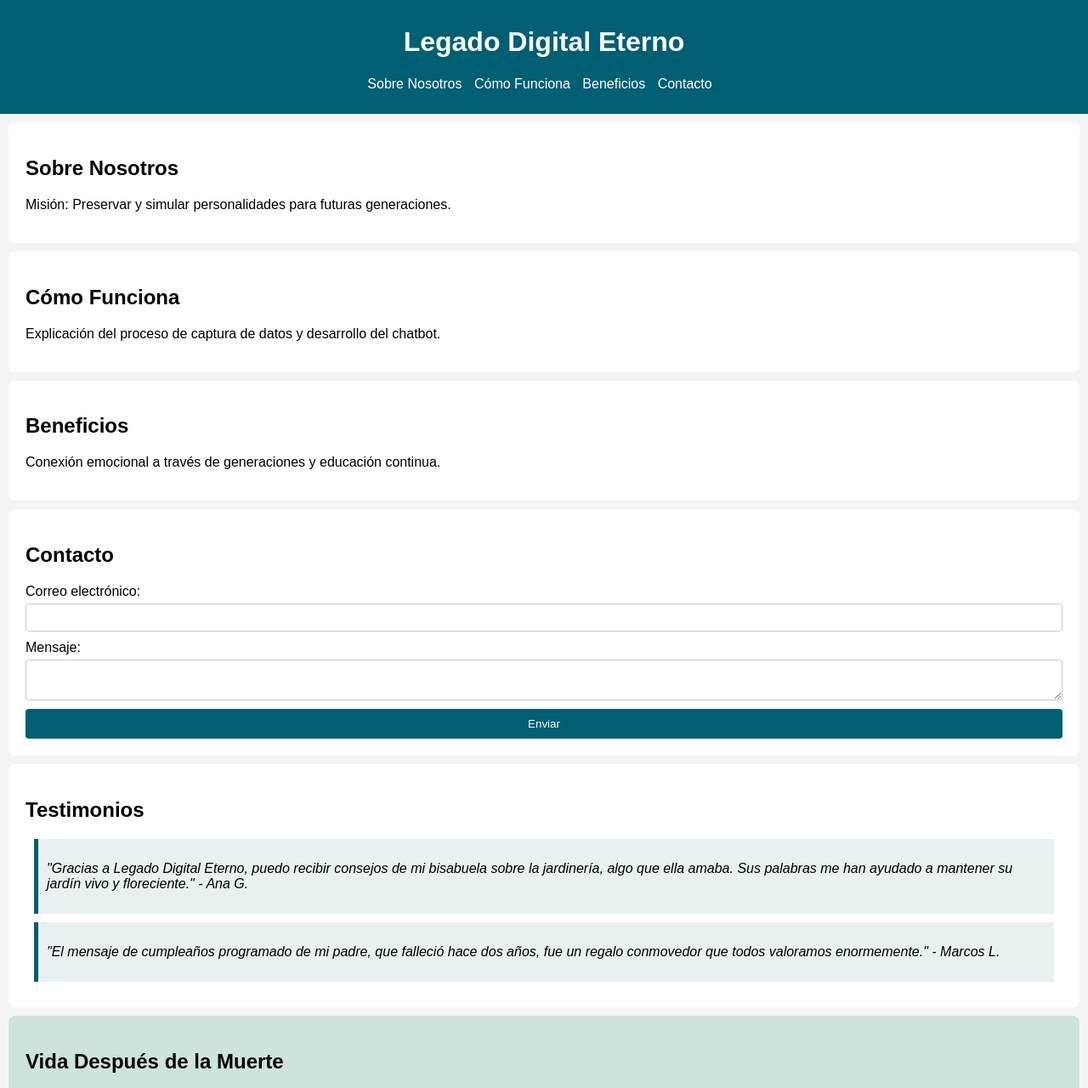
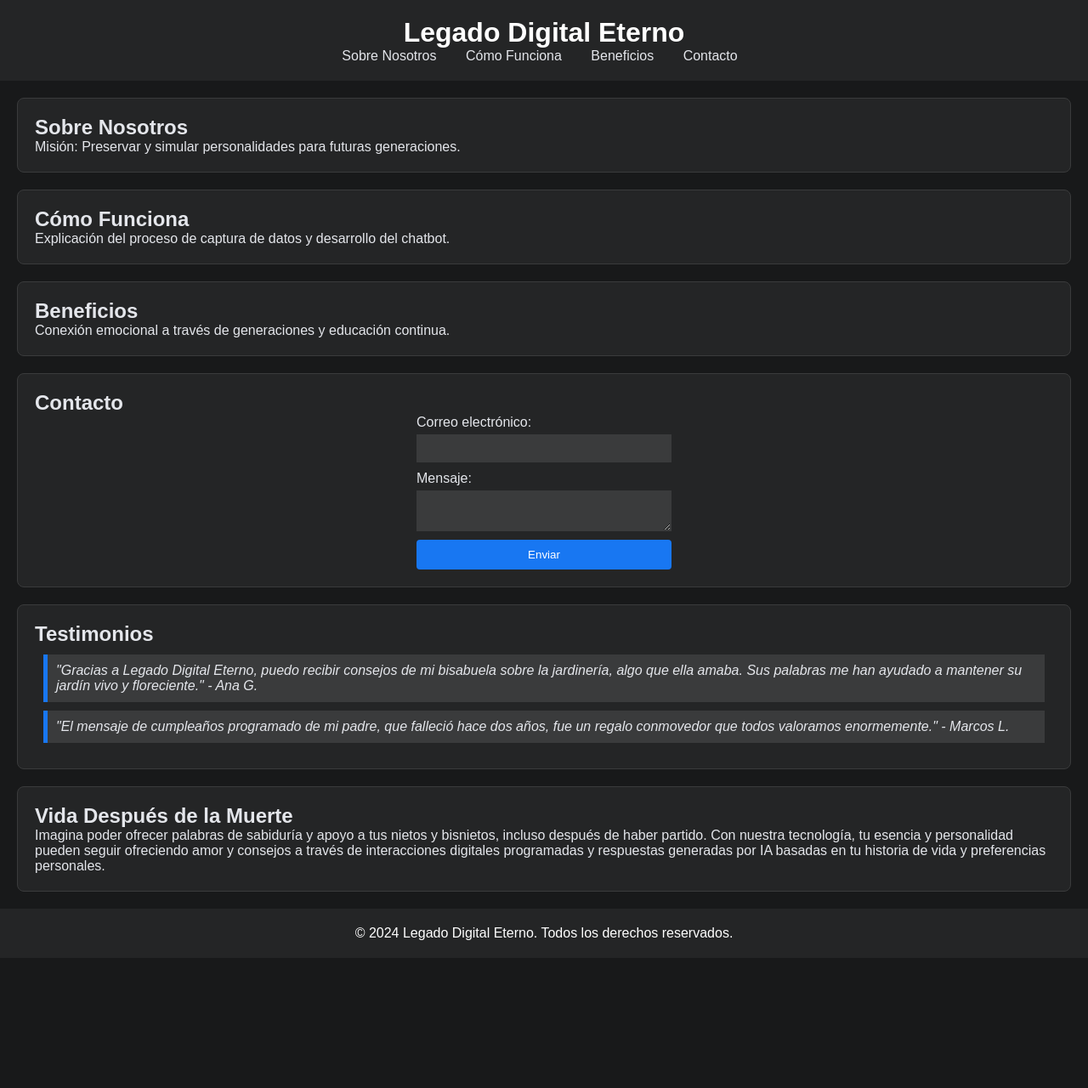
Before and after one commit to GaedoC/LegadoDigitalEterno, a plain HTML site: page index.html in a window 1280 px wide. Shown: the top 1280 px of the page at 85% size. After the commit the page ends 1127 px from the top, so only its background shows below. Drawn offline with Linux system fonts and the light colour scheme.

Commit message:
2 commit

```diff
--- a/styles.css
+++ b/styles.css
@@ -1,20 +1,27 @@
+/* Reset básico para algunos elementos */
+body, h1, h2, p, ul, li, nav, section, header, footer, form {
+    margin: 0;
+    padding: 0;
+    box-sizing: border-box;
+}
+
 body {
     font-family: Arial, sans-serif;
-    margin: 0;
-    padding: 0;
-    background: #f4f4f4;
+    background: #18191A; /* Fondo oscuro */
+    color: #E4E6EB; /* Texto claro */
 }
 
 header {
-    background: #005f73;
-    color: #ffffff;
-    padding: 10px 20px;
+    background: #242526; /* Fondo oscuro similar al de Facebook */
+    color: #FFFFFF;
+    padding: 20px;
     text-align: center;
 }
 
 nav ul {
     list-style: none;
     padding: 0;
+    text-align: center;
 }
 
 nav ul li {
@@ -23,27 +30,36 @@ nav ul li {
 }
 
 nav ul li a {
-    color: #ffffff;
+    color: #E4E6EB;
     text-decoration: none;
+    padding: 10px;
+    border-radius: 5px;
+}
+
+nav ul li a:hover {
+    background-color: #3A3B3C; /* Un poco más claro que el fondo */
 }
 
 section {
     padding: 20px;
-    margin: 10px;
-    background: #ffffff;
+    margin: 20px;
+    background: #242526; /* Fondo de sección oscuro */
     border-radius: 8px;
+    border: 1px solid #3A3B3C; /* Borde sutil */
 }
 
 footer {
     text-align: center;
-    padding: 10px;
-    background: #0a9396;
-    color: #ffffff;
+    padding: 20px;
+    background: #242526; /* Fondo oscuro similar al de Facebook */
+    color: #FFFFFF;
 }
 
 form {
     display: flex;
     flex-direction: column;
+    max-width: 300px;
+    margin: 0 auto;
 }
 
 label {
@@ -53,13 +69,14 @@ label {
 input, textarea {
     margin-bottom: 10px;
     padding: 8px;
-    border: 1px solid #cccccc;
-    border-radius: 4px;
+    border: 1px solid #3A3B3C;
+    background: #3A3B3C; /* Fondo de campos de formulario */
+    color: #E4E6EB; /* Texto claro */
 }
 
 button {
-    background-color: #005f73;
-    color: #ffffff;
+    background-color: #1877F2; /* Azul característico de Facebook */
+    color: #FFFFFF;
     border: none;
     padding: 10px;
     border-radius: 4px;
@@ -67,20 +84,20 @@ button {
 }
 
 button:hover {
-    background-color: #003f4b;
+    background-color: #145dbf; /* Un azul un poco más oscuro */
 }
 
 .testimonial {
-    background: #e8f0f2;
-    border-left: 5px solid #005f73;
+    background: #3A3B3C; /* Fondo oscuro para testimonios */
+    border-left: 5px solid #1877F2; /* Borde azul para destacar */
     margin: 10px;
     padding: 10px;
     font-style: italic;
 }
 
 #vida-despues-de-la-muerte {
-    background: #cce3de;
+    background: #242526; /* Consistente con otros fondos de sección */
     padding: 20px;
-    margin: 10px;
+    border: 1px solid #3A3B3C;
     border-radius: 8px;
 }
```
